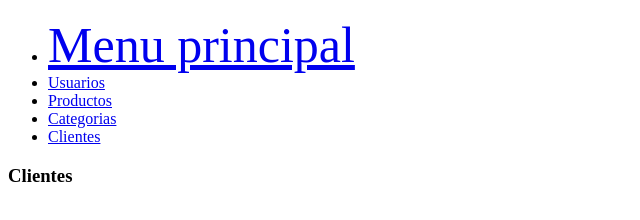
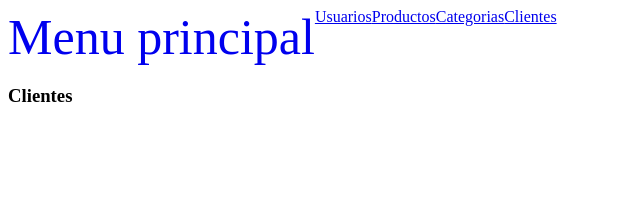
Before and after one commit to salvadorgonmo/muebleria, a React app: page /clientes in a window 1280 px wide. Shown: the whole page, without its empty margins (0-640 px from the left). Built offline with nearby package versions, Linux system fonts and the light colour scheme.

Commit message:
adding boilerplate for css

```diff
--- a/client/src/components/common/Menu/Menu.css
+++ b/client/src/components/common/Menu/Menu.css
@@ -1,3 +1,8 @@
+.container {
+  display: flex;
+}
+
 .products {
   font-size: 50px;
+  text-decoration: none;
 }
--- a/client/src/components/common/Menu/index.js
+++ b/client/src/components/common/Menu/index.js
@@ -7,23 +7,23 @@ const Menu = ({
 
   return (
     <React.Fragment>
-      <ul>
-        <li>
+      <div className={styles.container}>
+        <a>
           <Link to='/' className={styles.products}> Menu principal </Link>
-        </li>
-        <li>
+        </a>
+        <a>
           <Link to='/usuarios'> Usuarios </Link>
-        </li>
-        <li>
+        </a>
+        <a>
           <Link to='/productos'> Productos </Link>
-        </li>
-        <li>
+        </a>
+        <a>
           <Link to='/categorias'> Categorias </Link>
-        </li>
-        <li>
+        </a>
+        <a>
           <Link to='/clientes'> Clientes </Link>
-        </li>
-      </ul>
+        </a>
+      </div>
     </React.Fragment>
   )
 }
```
